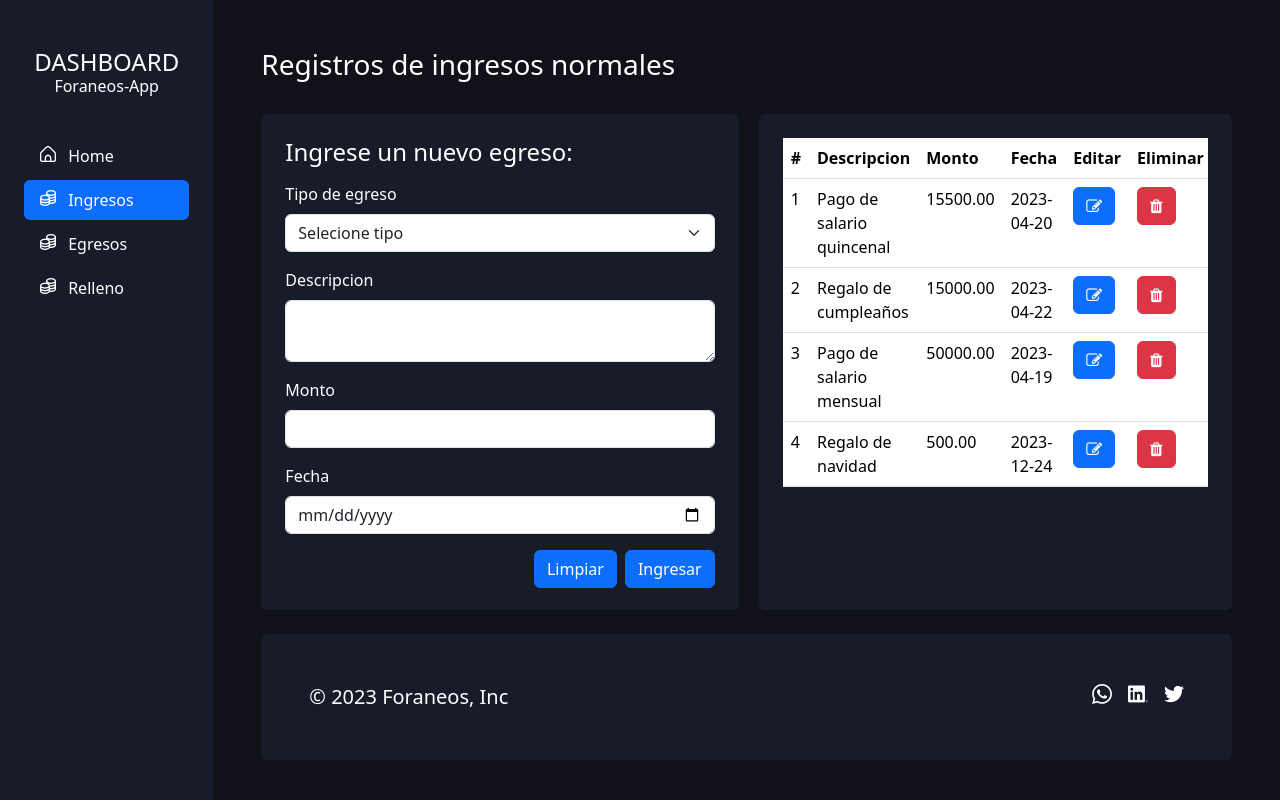
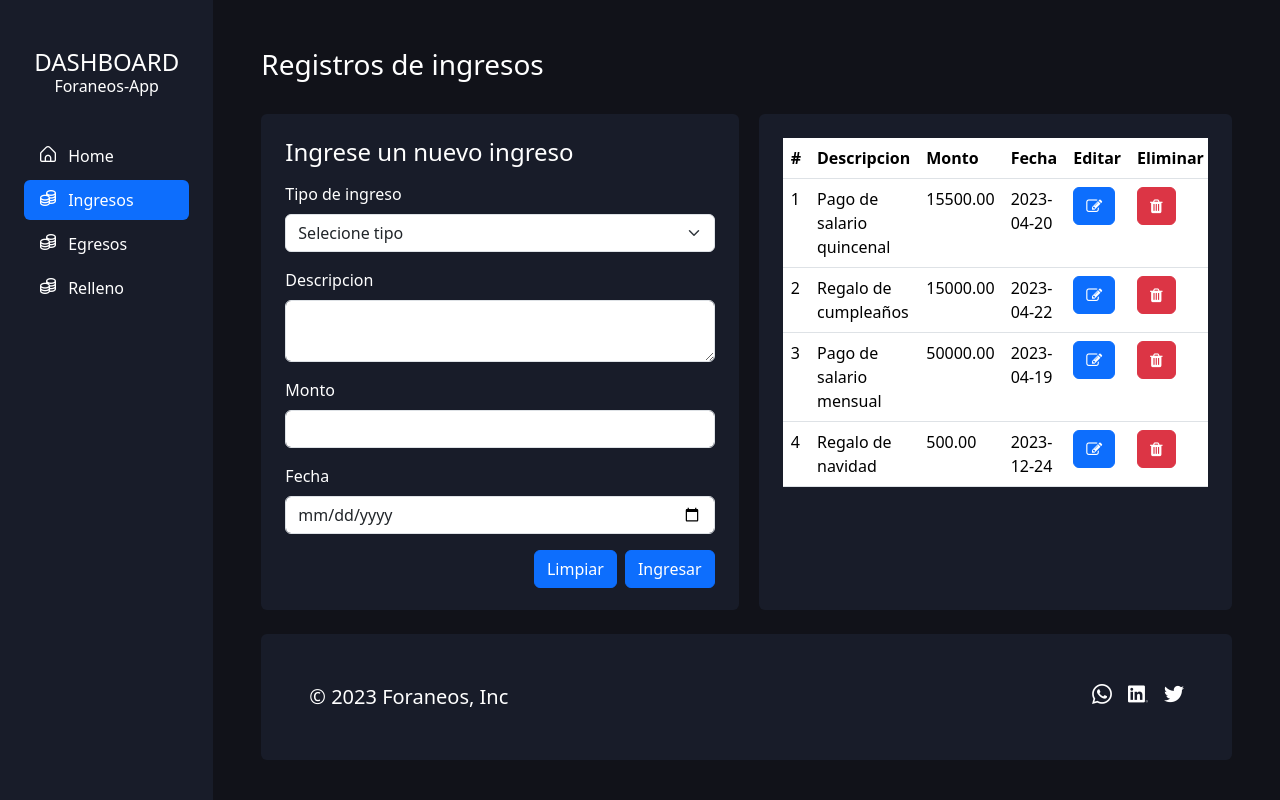
Before and after one commit to andresito236/proyecto-disenio, a PHP site: page /in-actuales.php in a window 1280 px wide. Run offline with PHP 8.4, Linux system fonts and the light colour scheme; data comes from the database, SQL or seed files in the repository; some libraries are stand-ins or nearby versions.

Commit message:
Cambios esteticos

```diff
--- a/eg-actuales.php
+++ b/eg-actuales.php
@@ -19,6 +19,7 @@
     <div class="row">
       <?php
               $form_type = "egresos";
+              $formType = "egreso";
               include './sidebar.php';
               include './form-actuales.php';
             ?>
--- a/eg-futuros.php
+++ b/eg-futuros.php
@@ -20,6 +20,7 @@
     <div class="row">
       <?php
                 $form_type = "egresos futuros";
+                $formType = "egreso futuro";
                 $visible = true;
                 include './sidebar.php';
                 include './form-actuales.php';
--- a/form-actuales.php
+++ b/form-actuales.php
@@ -3,10 +3,11 @@
   <article class="row d-flex">
     <div class="my-4 col-12 col-sm-12 col-md-12 col-lg-6 pe-2">
       <div class="bg-card p-4 rounded h-tables-cards">
-        <h4 class="fs-4 mb-3">Ingrese un nuevo egreso: </h4>
+        <h4 class="fs-4 mb-3">Ingrese un nuevo <?php echo isset($formType) ? $formType : "fuera de linea"; ?></h4>
         <form>
           <div class="mb-3">
-            <label for="exampleInputPassword1" class="form-label">Tipo de egreso</label>
+            <label for="exampleInputPassword1" class="form-label">Tipo de
+              <?php echo isset($formType) ? $formType : "fuera de linea"; ?></label>
             <select class="form-select" aria-label="Default select example" required>
               <option selected disabled value="">Selecione tipo</option>
             </select>
--- a/in-actuales.php
+++ b/in-actuales.php
@@ -19,7 +19,8 @@
   <main class="container-fluid">
     <div class="row">
       <?php
-                $form_type = "ingresos normales";
+                $form_type = "ingresos";
+                $formType = "ingreso";
                 include './sidebar.php';
                 include './form-actuales.php';
             ?>
--- a/in-futuros.php
+++ b/in-futuros.php
@@ -20,6 +20,7 @@
     <div class="row">
       <?php
                 $form_type = "ingresos futuros";
+                $formType = "ingreso futuro";
                 // $visible = true;
                 include './sidebar.php';
                 include './form-actuales.php';
```
Also changed, not shown: index.php (+10 -4 lines).
